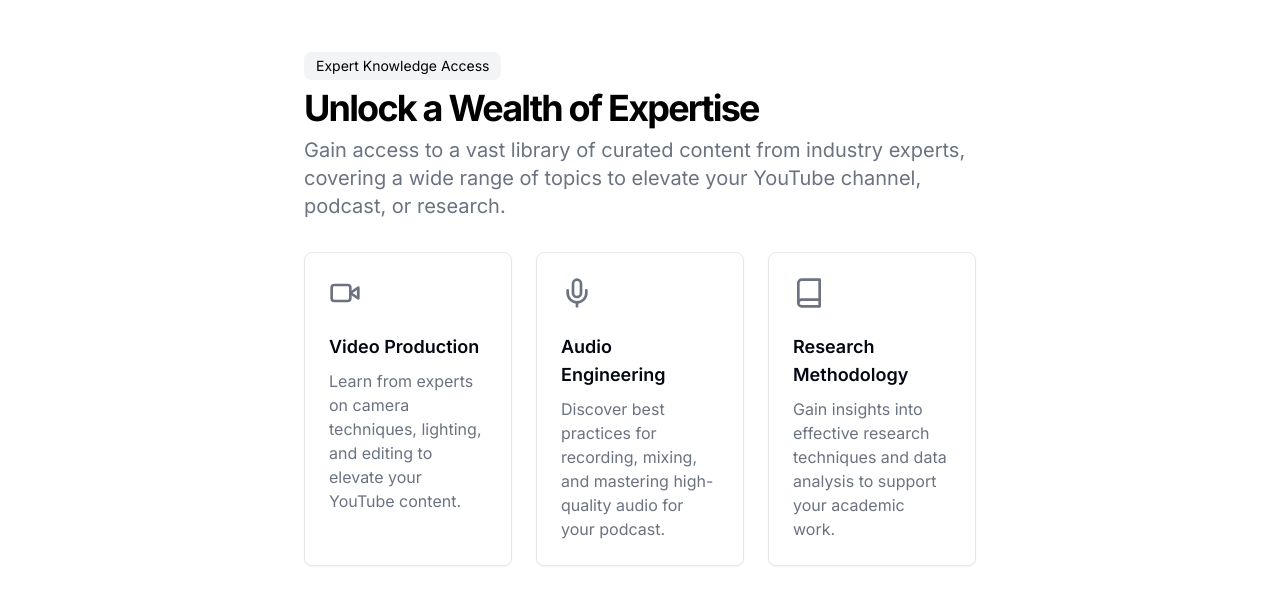
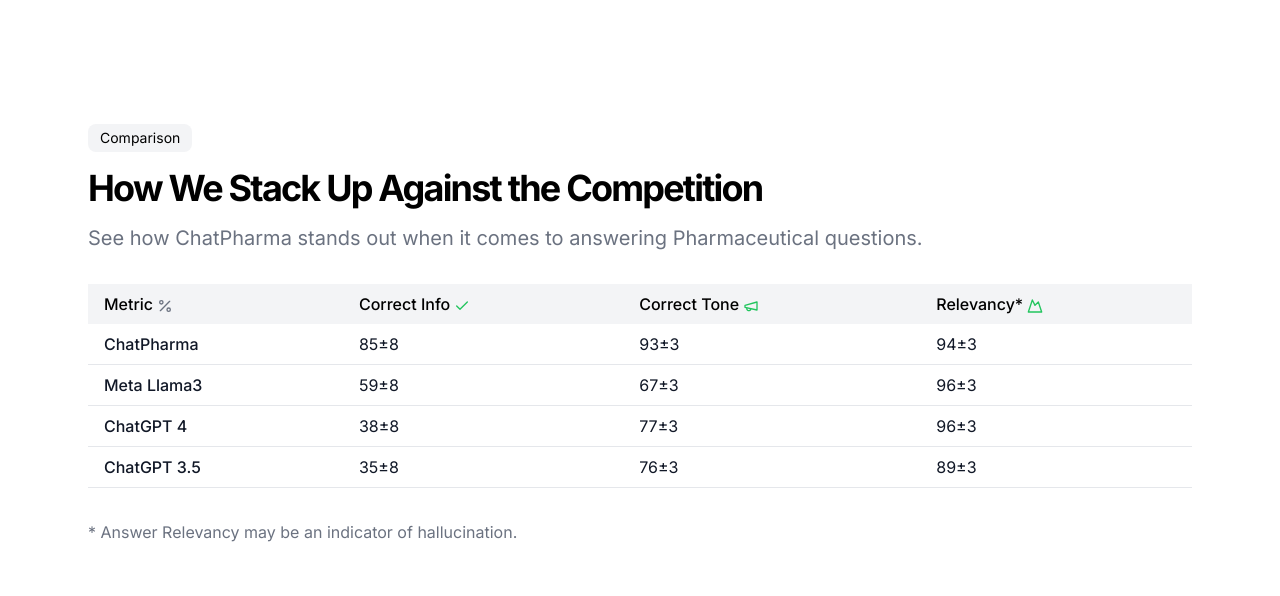
Before and after one commit to qniksefat/padana, a Next.js app: page / in a window 1280 px wide. Shown: the part 1096-1692 px from the top of the page. Built offline with nearby package versions, Linux system fonts and the light colour scheme.

Commit message:
Update heading, description for chatpharma. Add comparison table. Delete unused sections.

```diff
--- a/components/landing.tsx
+++ b/components/landing.tsx
@@ -28,9 +28,9 @@
 import Link from "next/link"
 import { Input } from "@/components/ui/input"
 import { Button } from "@/components/ui/button"
-import { Card, CardHeader, CardContent } from "@/components/ui/card"
-import { PodcastIcon } from "lucide-react"
-import { useState, useEffect } from 'react';
+import { Percent } from "lucide-react"
+// lucide.dev/icons
+import { useState } from 'react';
 import axios from 'axios'; // Import axios for making HTTP requests
 import React from 'react';
 
@@ -52,13 +52,15 @@
   return (
     <>
       <div className="flex flex-col min-h-[100dvh]">
+      {/* <div className="relative w-full min-h-screen bg-gradient-to-br from-[#1E1E1E] to-[#0F0F0F] dark:bg-gradient-to-br dark:from-[#0F0F0F] dark:to-[#1E1E1E]"> */}
         <header className="px-4 lg:px-6 h-14 flex items-center">
           <Link className="flex items-center justify-center" href="#">
-            <PodcastIcon />
+            <PadanaIcon />
             <span className="sr-only">Padana</span>
             <span className="ml-2 text-gray-900 font-semibold">Padana</span>
           </Link>
-          <nav className="ml-auto flex gap-4 sm:gap-6">
+          {/* Right bar */}
+          {/* <nav className="ml-auto flex gap-4 sm:gap-6">
             <Link className="text-sm font-medium hover:underline underline-offset-4" href="#">
               Features
             </Link>
@@ -71,18 +73,19 @@
             <Link className="text-sm font-medium hover:underline underline-offset-4" href="#">
               Contact
             </Link>
-          </nav>
+          </nav> */}
         </header>
         <main className="flex-1">
           <section className="w-full py-12 md:py-24 lg:py-32">
             <div className="container mx-auto px-4 md:px-6">
               <div className="flex flex-col items-center space-y-4 text-center">
                 <h1 className="text-3xl font-bold tracking-tighter sm:text-5xl xl:text-6xl/none bg-clip-text text-transparent bg-gradient-to-r from-green-400 to-blue-500" style={{ lineHeight: "1.2" }}>
-                  Elevate. Engage. Enlighten.
+                  Supercharge Your Research with AI: ChatPharma
                 </h1>
                 <p className="mx-auto max-w-[700px] text-gray-500 md:text-xl dark:text-gray-400" style={{ lineHeight: "1.6" }}>
-                  Offer more than episodes or documents; provide answers, knowledge, and value, making your product an indispensable resource.
+                  Streamline pharmaceutical data analysis and accelerate informed decision-making with game-changing AI for faster drug discovery.
                 </p>
+
                 <div className="w-full max-w-sm space-y-2">
                   <form onSubmit={handleSubmit} className="flex space-x-2">
                     <Input
@@ -103,6 +106,25 @@
               </div>
             </div>
             {/* <div className="w-full h-4 bg-gradient-to-r from-green-400 to-blue-500 mt-8" /> */}
+
+          {/* <div className="relative w-full max-w-md mt-12 mx-auto">
+            <div className="absolute
+            inset-0 bg-gradient-to-br from-[#6AEAFF] to-[#FF6AE6]
+            rounded-2xl blur-3xl opacity-50 animate-ripple" />
+            <div className="relative z-10 bg-gray-900 rounded-2xl p-6 space-y-4 shadow-lg">
+              <h2 className="text-2xl font-bold text-gray-50">Join the Waitlist</h2>
+              <p className="text-gray-400">
+                Be the first to experience the power of ChatPharma. Enter your email to join the waitlist.
+              </p>
+              <form className="space-y-4">
+                <Input className="w-full" placeholder="Enter your email" type="email" />
+                <Button className="w-full" type="submit">
+                  Join Waitlist
+                </Button>
+              </form>
+            </div>
+          </div> */}
+
           </section>
 
           <section className="w-full py-12 md:py-24 lg:py-32 bg-gray-100 dark:bg-gray-800">
@@ -114,7 +136,7 @@
                   Using what works and scales
                 </h2>
                 <p className="mx-auto max-w-[600px] text-gray-500 md:text-xl/relaxed lg:text-base/relaxed xl:text-xl/relaxed dark:text-gray-400">
-                  Our platform uses the latest but proven technologies to ensure we deliver the best results.
+                  Our platform uses the latest yet proven technologies to ensure we deliver the best results.
                 </p>
               </div>
               <div className="grid w-full grid-cols-2 lg:grid-cols-5 items-center justify-center gap-8 lg:gap-12 [&>img]:mx-auto">
@@ -287,7 +309,79 @@
             </div>
           </section> */}
 
-          <section className="py-12 md:py-24 lg:py-32">
+          <section className="py-12 md:py-24 lg:py-32 mx-auto max-w-6xl">
+            <div className="container px-4 md:px-6">
+              <div className="space-y-4">
+                <div className="inline-block rounded-lg bg-gray-100 px-3 py-1 text-sm dark:bg-gray-800">
+                  Comparison</div>
+                <h2 className="text-3xl font-bold tracking-tighter sm:text-4xl">
+                  How We Stack Up Against the Competition
+                </h2>
+                <p className="text-gray-500 md:text-xl dark:text-gray-400">
+                  See how ChatPharma stands out when it comes to answering Pharmaceutical questions.
+                </p>
+              </div>
+              <div className="mt-8 overflow-x-auto">
+              <table className="w-full table-auto text-left">
+                <thead>
+                  <tr className="bg-gray-100 dark:bg-gray-800">
+                    <th className="px-4 py-2 font-medium">
+                      Metric
+                      <Percent className="h-4 w-4 inline-block ml-1 text-gray-500 dark:text-gray-400" />
+                      </th>
+                    <th className="px-4 py-2 font-medium">
+                      Correct Info
+                      <CorrectIcon className="h-4 w-4 inline-block ml-1 text-green-500 dark:text-green-400" />
+                    </th>
+                    <th className="px-4 py-2 font-medium">
+                      Correct Tone
+                      <MegaphoneIcon className="h-4 w-4 inline-block ml-1 text-green-500 dark:text-green-400" />
+                    </th>
+                    <th className="px-4 py-2 font-medium">
+                      Relevancy*
+                      <MountainIcon className="h-4 w-4 inline-block ml-1 text-green-500 dark:text-green-400" />
+                      </th>
+                  </tr>
+                </thead>
+                <tbody>
+                  <tr className="border-b text-gray-900 dark:text-gray-100">
+                    <td className="px-4 py-2 font-medium">ChatPharma</td>
+                    <td className="px-4 py-2">85±8</td>
+                    <td className="px-4 py-2">93±3</td>
+                    <td className="px-4 py-2">94±3</td>
+                  </tr>
+                  <tr className="border-b text-gray-900 dark:text-gray-100">
+                    <td className="px-4 py-2 font-medium">Meta Llama3</td>
+                    <td className="px-4 py-2">59±8</td>
+                    <td className="px-4 py-2">67±3</td>
+                    <td className="px-4 py-2">96±3</td>
+                  </tr>
+                  <tr className="border-b text-gray-900 dark:text-gray-100">
+                    <td className="px-4 py-2 font-medium">ChatGPT 4</td>
+                    <td className="px-4 py-2">38±8</td>
+                    <td className="px-4 py-2">77±3</td>
+                    <td className="px-4 py-2">96±3</td>
+                  </tr>
+                  <tr className="border-b text-gray-900 dark:text-gray-100">
+                    <td className="px-4 py-2 font-medium">ChatGPT 3.5</td>
+                    <td className="px-4 py-2">35±8</td>
+                    <td className="px-4 py-2">76±3</td>
+                    <td className="px-4 py-2">89±3</td>
+                  </tr>
+                </tbody>
+              </table>
+
+              <div className="mt-8">
+                <p className="text-gray-500 dark:text-gray-400">
+                  * Answer Relevancy may be an indicator of hallucination.
+                </p>
+                </div>
+
+              </div>
+            </div>
+          </section>
+
+          {/* <section className="py-12 md:py-24 lg:py-32">
             <div className="container mx-auto px-4 md:px-6">
               <div className="mx-auto max-w-2xl">
                 <div className="space-y-2">
@@ -374,7 +468,7 @@
 
               </div>
             </div>
-          </section>
+          </section> */}
 
           <section className="w-full py-12 md:py-24 lg:py-32 border-t">
             <div className="container grid mx-auto items-center justify-center gap-4 px-4 text-center md:px-6">
@@ -409,7 +503,9 @@
 
         </main>
         <footer className="flex flex-col gap-2 sm:flex-row py-6 w-full shrink-0 items-center px-4 md:px-6 border-t">
-          <p className="text-xs text-gray-500 dark:text-gray-400">© 2024 Padana. All rights reserved.</p>
+          <p className="text-xs text-gray-500 dark:text-gray-400">
+            © 2024 Padana. All rights reserved.
+            </p>
           <nav className="sm:ml-auto flex gap-4 sm:gap-6">
             <Link className="text-xs hover:underline underline-offset-4" href="#">
               Terms of Service
@@ -445,68 +541,6 @@
 }
 
 
-// let's add props to the CheckIcon component
-function CheckIcon(props: React.SVGProps<SVGSVGElement>) {
-  return (
-    <svg
-      {...props}
-      xmlns="http://www.w3.org/2000/svg"
-      width="24"
-      height="24"
-      viewBox="0 0 24 24"
-      fill="none"
-      stroke="currentColor"
-      strokeWidth="2"
-      strokeLinecap="round"
-      strokeLinejoin="round"
-    >
-      <polyline points="20 6 9 17 4 12" />
-    </svg>
-  )
-}
-
-
-function BookIcon(props: React.SVGProps<SVGSVGElement>) {
-  return (
-    <svg
-      {...props}
-      xmlns="http://www.w3.org/2000/svg"
-      width="24"
-      height="24"
-      viewBox="0 0 24 24"
-      fill="none"
-      stroke="currentColor"
-      strokeWidth="2"
-      strokeLinecap="round"
-      strokeLinejoin="round"
-    >
-      <path d="M4 19.5v-15A2.5 2.5 0 0 1 6.5 2H20v20H6.5a2.5 2.5 0 0 1 0-5H20" />
-    </svg>
-  )
-}
-
-
-function DollarSignIcon(props: React.SVGProps<SVGSVGElement>) {
-  return (
-    <svg
-      {...props}
-      xmlns="http://www.w3.org/2000/svg"
-      width="24"
-      height="24"
-      viewBox="0 0 24 24"
-      fill="none"
-      stroke="currentColor"
-      strokeWidth="2"
-      strokeLinecap="round"
-      strokeLinejoin="round"
-    >
-      <line x1="12" x2="12" y1="2" y2="22" />
-      <path d="M17 5H9.5a3.5 3.5 0 0 0 0 7h5a3.5 3.5 0 0 1 0 7H6" />
-    </svg>
-  )
-}
-
-
 function MegaphoneIcon(props: React.SVGProps<SVGSVGElement>) {
   return (
     <svg
@@ -523,28 +557,6 @@
     >
       <path d="m3 11 18-5v12L3 14v-3z" />
       <path d="M11.6 16.8a3 3 0 1 1-5.8-1.6" />
-    </svg>
-  )
-}
-
-
-function MicIcon(props: React.SVGProps<SVGSVGElement>) {
-  return (
-    <svg
-      {...props}
-      xmlns="http://www.w3.org/2000/svg"
-      width="24"
-      height="24"
-      viewBox="0 0 24 24"
-      fill="none"
-      stroke="currentColor"
-      strokeWidth="2"
-      strokeLinecap="round"
-      strokeLinejoin="round"
-    >
-      <path d="M12 2a3 3 0 0 0-3 3v7a3 3 0 0 0 6 0V5a3 3 0 0 0-3-3Z" />
-      <path d="M19 10v2a7 7 0 0 1-14 0v-2" />
-      <line x1="12" x2="12" y1="19" y2="22" />
     </svg>
   )
 }
@@ -569,8 +581,7 @@
   )
 }
 
-
-function VideoIcon(props: React.SVGProps<SVGSVGElement>) {
+function CorrectIcon(props: React.SVGProps<SVGSVGElement>) {
   return (
     <svg
       {...props}
@@ -584,8 +595,17 @@
       strokeLinecap="round"
       strokeLinejoin="round"
     >
-      <path d="m22 8-6 4 6 4V8Z" />
-      <rect width="14" height="12" x="2" y="6" rx="2" ry="2" />
+      <polyline points="20 6 9 17 4 12" />
     </svg>
   )
 }
+
+function PadanaIcon() {
+  return (
+    <img
+      alt="Padana"
+      className="h-6 w-6"
+      src="/padana-logo.svg"
+    />
+  )
+}
```
